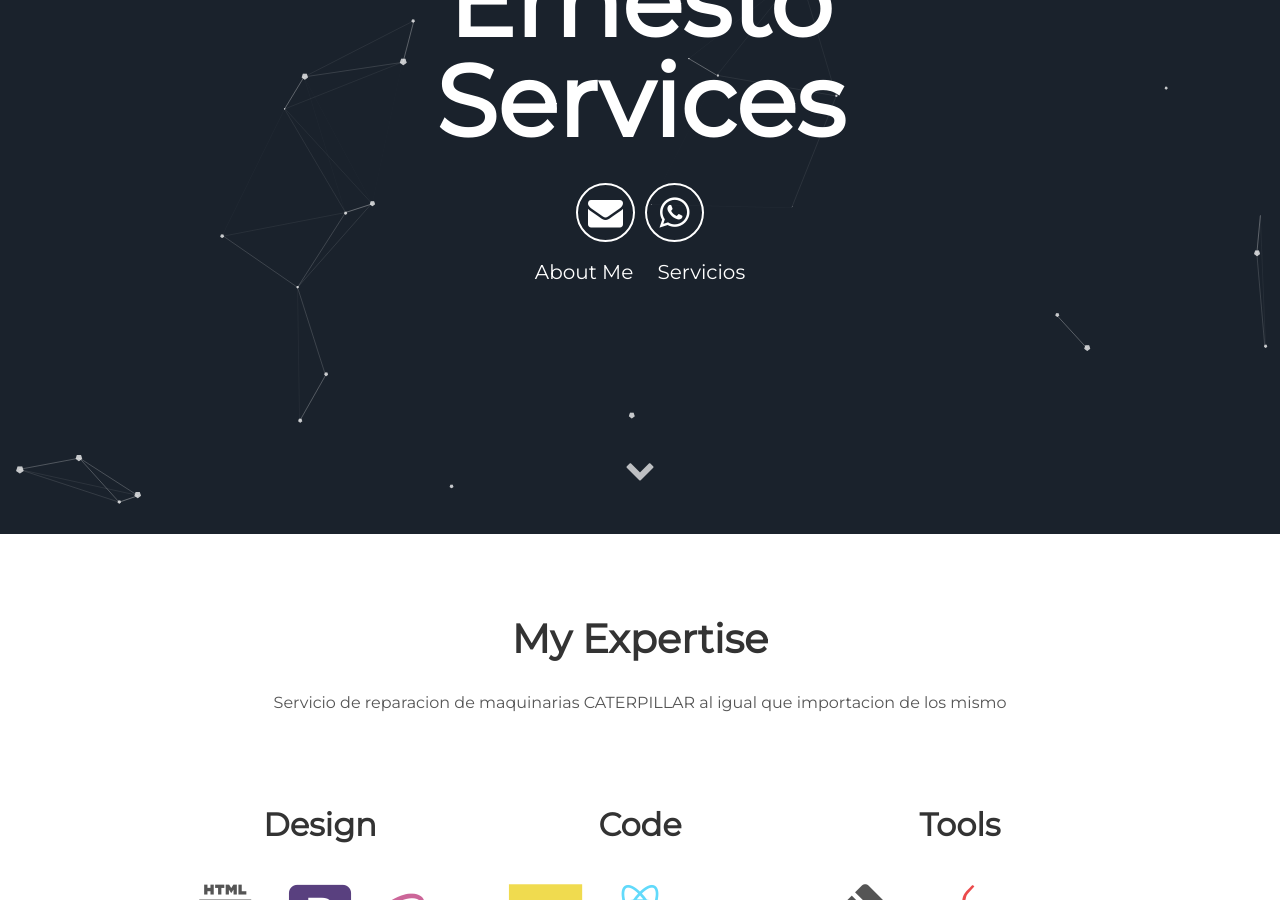
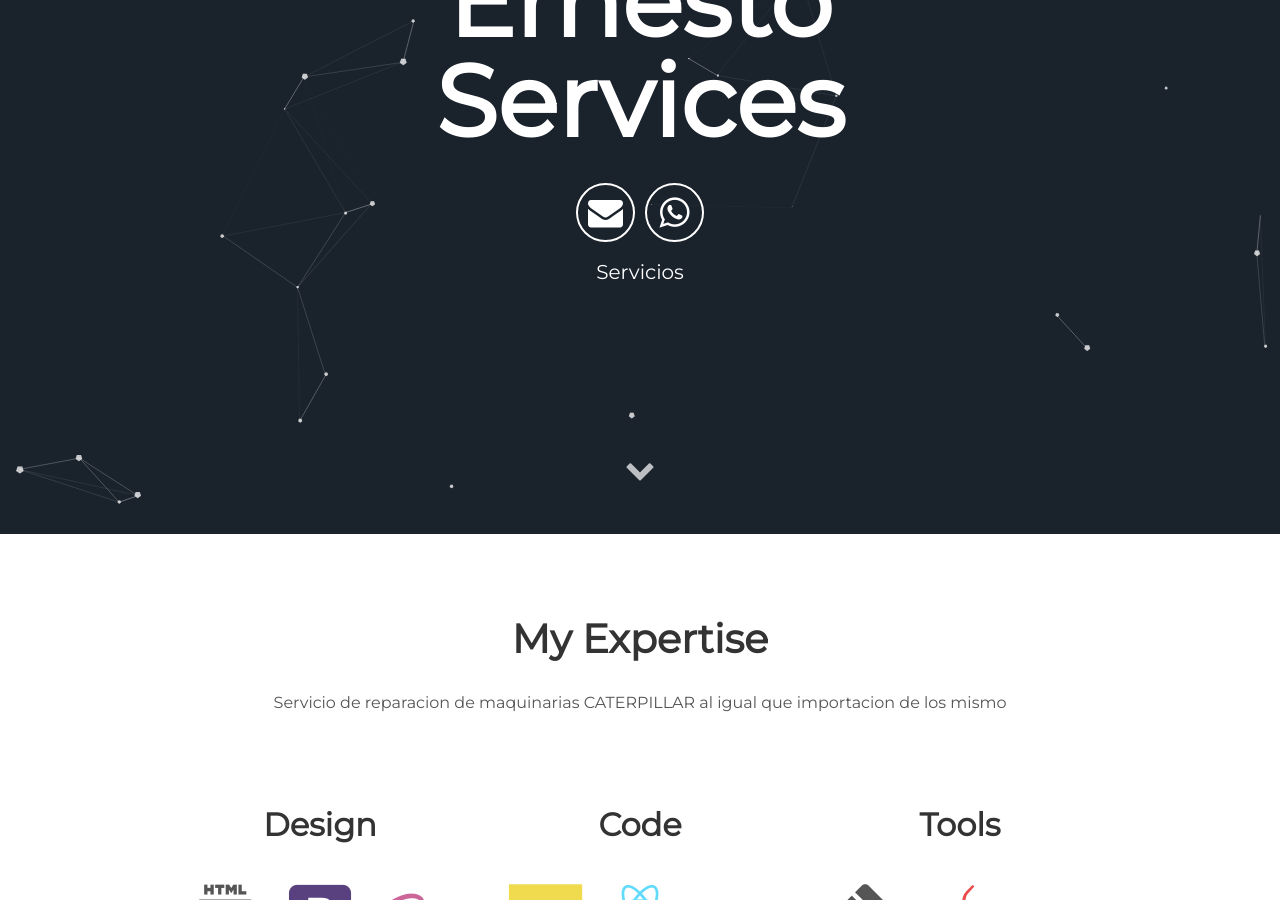
Before and after one commit to ClaudioAyma/EMSolutions, a Jekyll site: the page built from index.html, in a window 1280 px wide and 900 px high, scrolled down 366 px. Built offline with Jekyll 4.4.1, drawn with Linux system fonts in a browser that asks for light colours.

Commit message:
Update header.html

```diff
--- a/_includes/header.html
+++ b/_includes/header.html
@@ -9,7 +9,7 @@
         <a aria-label="My Twitter" target="_blank" href="#"><i class="icon fa fa-whatsapp" aria-hidden="true"></i></a>
       </div>
       <div class="header-links">
-        <a class="link" href="#about" data-scroll>About Me</a>
+<!--         <a class="link" href="#about" data-scroll>About Me</a> -->
         <a class="link" href="#projects" data-scroll>Servicios</a>
       </div>
   </div>
```
